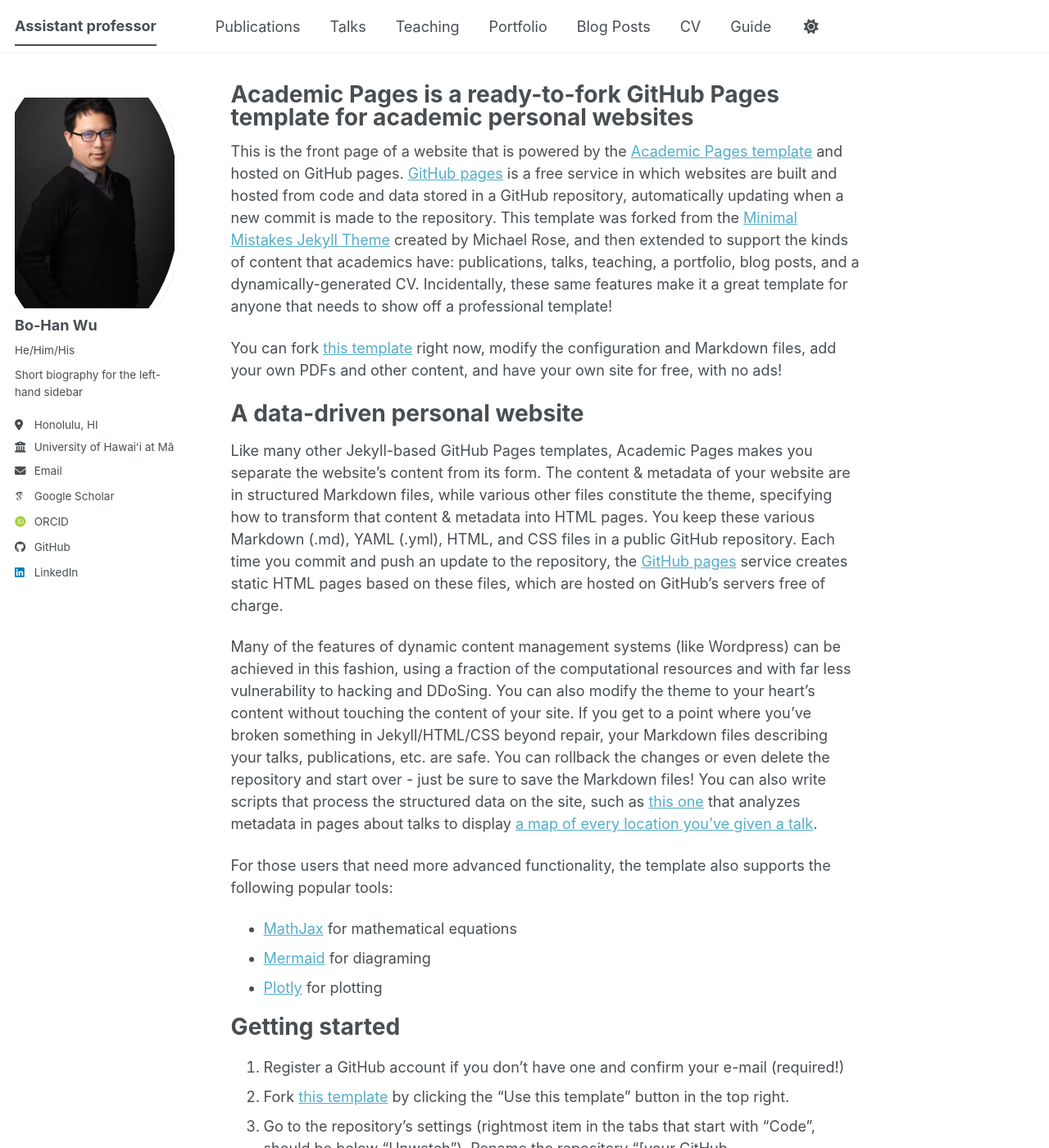
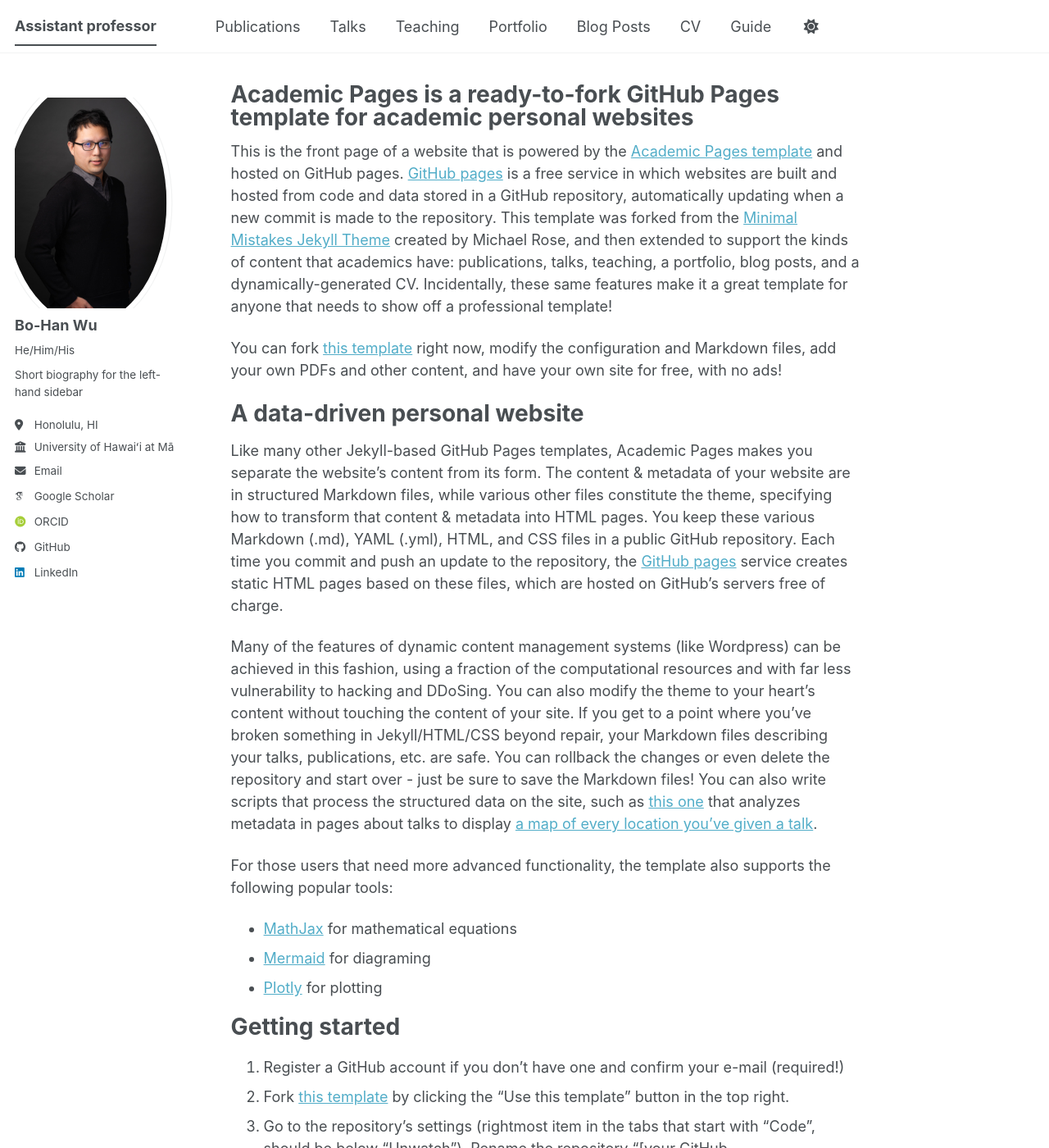
Before and after one commit to go705/go705.github.io, a Jekyll site: the page built from _pages/about.md, in a window 1280 px wide and 1400 px high. Shown: the whole window at 82% size. Built offline with Jekyll 4.4.1, drawn with Linux system fonts in a browser that asks for light colours; some web fonts are replaced; a script bundle is joined from its source files by our own code; library files that are not in the unit come from our copies.

Commit message:
Update main.scss

```diff
--- a/assets/css/main.scss
+++ b/assets/css/main.scss
@@ -44,7 +44,7 @@
 
 /* Custom Profile Image Zoom */
 .author__avatar img {
-  transform: scale(1.4); /* Increase this number to zoom in more */
+  transform: scale(1.2); /* Increase this number to zoom in more */
   object-fit: cover;
 }
 
```
